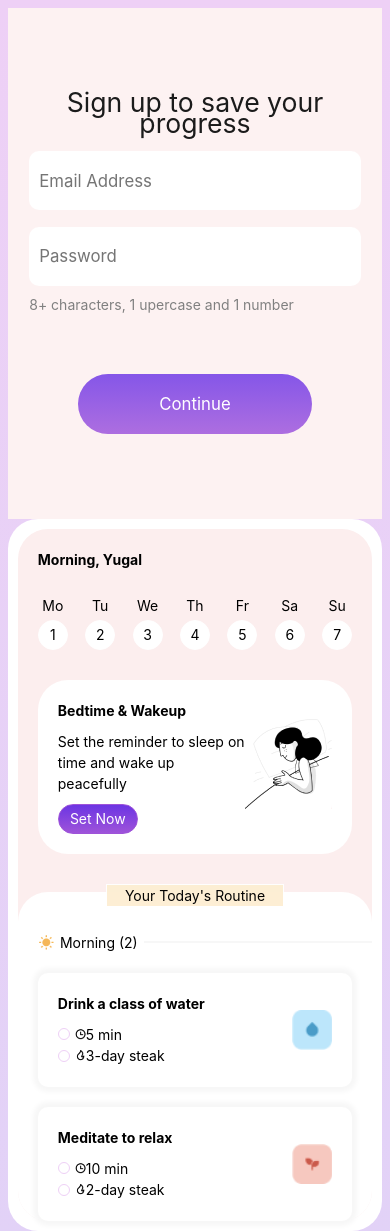
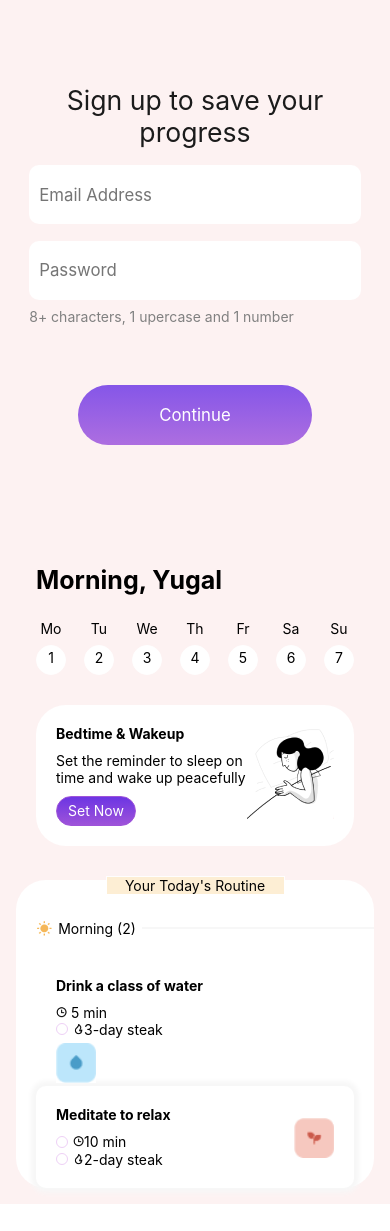
Before and after one commit to itgirlschool/frontend15_js_project1, a website built with webpack: page markup/html/dashboard.html in a window 390 px wide. After the commit the page ends 1204 px from the top, so only its background shows below. Built offline with nearby package versions, Linux system fonts and the light colour scheme.

Commit message:
changes dashboard

```diff
--- /dev/null
+++ b/markup/css/dashboard.css
@@ -0,0 +1,193 @@
+@media (max-width: 767px) {
+    .dashboard{
+        background-color: var( --main-background);
+        margin: 0 auto;
+        padding: 16px;
+    }
+
+    .dashboard__title {
+        padding: 20px 0 30px 20px;
+        font-size: 25px;
+    }
+
+    .dashboard__calendar-days,
+    .dashboard__calendar-numbers {
+        justify-content: space-between;
+        padding: 0px 20px 0 20px;
+    }
+
+    .dashboard__calendar-days {
+        height: 20px;
+    }
+
+    .dashboard__calendar-numbers {
+        height: 30px;
+    }
+
+    .calendar-number {
+        border-radius: 50px;
+        background-color: white;
+        border: 1px solid white;
+        list-style-type: none;
+        height: 30px;
+        padding-top: 3px;
+        text-align: center;
+        width: 30px;
+    }
+
+    .calendar-number:hover {
+        border: 1px solid #9874ed;
+    }
+
+    /*добавить класс в js при нажатии*/
+    /*.calendar__number-active {
+        border: 1px solid #9874ed;
+        color: white;
+        background-image: var(--main-accent-gradient);
+    }*/
+
+    .calendar-day {
+        list-style-type: none;
+        height: 30px;
+        text-align: center;
+        width: 30px;
+        border-radius: 50%;
+    }
+
+    .dashboard__calendar-days,
+    .dashboard__calendar-numbers,
+    .dashboard__bedtime,
+    .dashboard__routine-water,
+    .dashboard__routine-relax,
+    .dashboard__routine__weather {
+        align-items: center;
+        display: flex;
+    }
+
+    .dashboard__bedtime {
+        background-color: white;
+        border-radius: 30px;
+        margin: 30px 20px;
+        padding: 20px;
+    }
+
+    .bedtime-button {
+        color: white;
+        border: .5px solid #9e53d9;
+        border-radius: 30px;
+        background: linear-gradient(#6c35e3, #9e53d9);
+        height: 30px;
+        margin-top: 10px;
+        width: 80px;
+    }
+
+    .bedtime-button:hover {
+        box-shadow: 0 0 10px 5px #9874ed;
+    }
+
+    .dashboard__routine-title {
+        background-color: #fdeed4;
+        border: 1px solid white;
+        margin: auto auto -15px auto;
+        max-width: 50%;
+        opacity: .99;
+        text-align: center;
+        z-index: 2;
+    }
+
+    .dashboard__routine {
+        background-color: white;
+        border-radius: 30px;
+        padding: 20px 0 0 20px;
+        z-index: 1;
+    }
+
+    .dashboard__routine-water,
+    .dashboard__routine-relax {
+        border-radius: 10px;
+        background-color: white;
+        box-shadow: 0 0 5px 5px #f7f7f7;
+        justify-content: space-between;
+        margin-right: 20px;
+        padding: 20px;
+    }
+
+    .dashboard__routine__weather {
+        margin: 20px 0;
+        text-align: center;
+    }
+
+    .dashboard__routine__weather-time {
+        margin: 0 5px;
+        min-width: 80px;
+    }
+
+    .dashboard__routine__weather-line {
+        align-content: stretch;
+        border: 1px solid #f7f7f7;
+        flex-basis: 70%;
+    }
+
+    .dashboard__routine-water {
+        margin-bottom: 20px;
+    }
+
+    .dashboard__routine__title,
+    .bedtime-title {
+        margin-bottom: 10px;
+    }
+
+    .check__div {
+        display: block;
+    }
+
+    .water-img,
+    .relax-img {
+        margin-top: 5px;
+        width: 40px;
+    }
+
+    .check__input {
+        opacity: 0;
+        position: absolute;
+        z-index: -1;
+    }
+
+    .check__input+label {
+        align-items: center;
+        display: inline-flex;
+        user-select: none;
+    }
+
+    .check__input+label::before {
+        content: '';
+        border: 1px solid #eed0f6;
+        border-radius: 50px;
+        background-repeat: no-repeat;
+        background-position: center center;
+        background-size: 50% 50%;
+        display: inline-block;
+        flex-shrink: 0;
+        flex-grow: 0;
+        height: 10px;
+        margin-right: 5px;
+        width: 10px;
+    }
+
+    /*стили при наведении курсора на радиокнопку*/
+
+    .check__input:not(:disabled):not(:checked)+label:hover::before {
+        border-color: #6e37e2;
+    }
+
+    /*стили при нажатии радиокнопки*/
+
+    .check__input:checked+label::before {
+        border-color: #6e37e2;
+
+        background-image: url("../images/radio.png");
+    }
+
+
+
+}
--- a/markup/css/main.css
+++ b/markup/css/main.css
@@ -4,6 +4,7 @@
 @import './helpers.css';
 @import './login.css';
 @import './edit-habit.css';
+@import './dashboard.css';
 
 * {
   box-sizing: border-box;
@@ -11,209 +12,3 @@
   font-family: -apple-system, BlinkMacSystemFont, 'Segoe UI', Roboto, Helvetica, Arial, sans-serif;
   margin: 0;
 }
-
-@media (max-width: 767px) {
-
-  .page {
-    margin: 2%;
-    background: linear-gradient(#eed0f6, #e2d2f7);
-    line-height: 150%;
-  }
-
-  .main {
-    margin: 0 auto;
-    border-radius: 30px;
-    background-color: white;
-    padding: 10px;
-  }
-
-  .main__article {
-    border-radius: 30px;
-    background-color: #fceeee;
-    margin: 0 auto;
-  }
-
-  .main__calendar-greetings {
-    padding: 20px 0 30px 20px;
-  }
-
-  .main__calendar-days,
-  .main__calendar-numbers {
-    justify-content: space-between;
-    padding: 0px 20px 0 20px;
-  }
-
-  .main__calendar-days {
-    height: 20px;
-  }
-
-  .main__calendar-numbers {
-    height: 30px;
-  }
-
-  .calendar-number {
-    border-radius: 50px;
-    background-color: white;
-    border: 1px solid white;
-    list-style-type: none;
-    height: 30px;
-    padding-top: 3px;
-    text-align: center;
-    width: 30px;
-  }
-
-  .calendar-number:hover {
-    border: 1px solid #9874ed;
-  }
-
-  /*добавить класс в js при нажатии*/
-  /*.calendar__number-active {
-      border: 1px solid #9874ed;
-      background: linear-gradient(#eed0f6, #e2d2f7);
-      color: white;
-  }*/
-
-  .calendar-day {
-    list-style-type: none;
-    height: 30px;
-    text-align: center;
-    width: 30px;
-  }
-
-  .main__calendar-days,
-  .main__calendar-numbers,
-  .main__bedtime,
-  .main__routine-water,
-  .main__routine-relax,
-  .main__routine__weather {
-    align-items: center;
-    display: flex;
-  }
-
-  .main__bedtime {
-    background-color: white;
-    border-radius: 30px;
-    margin: 30px 20px;
-    padding: 20px;
-  }
-
-  .bedtime-button {
-    color: white;
-    border: .5px solid #9e53d9;
-    border-radius: 30px;
-    background: linear-gradient(#6c35e3, #9e53d9);
-    height: 30px;
-    margin-top: 10px;
-    width: 80px;
-  }
-
-  .bedtime-button:hover {
-    box-shadow: 0 0 10px 5px #9874ed;
-  }
-
-  .main__routine-title {
-    background-color: #fdeed4;
-    border: 1px solid white;
-    margin: auto auto -15px auto;
-    max-width: 50%;
-    opacity: .99;
-    text-align: center;
-    z-index: 2;
-  }
-
-  .main__routine {
-    background-color: white;
-    border-radius: 30px;
-    padding: 20px 0 0 20px;
-    z-index: 1;
-  }
-
-  .main__routine-water,
-  .main__routine-relax {
-    border-radius: 10px;
-    background-color: white;
-    box-shadow: 0 0 5px 5px #f7f7f7;
-    justify-content: space-between;
-    margin-right: 20px;
-    padding: 20px;
-  }
-
-  .main__routine__weather {
-    margin: 20px 0;
-    text-align: center;
-  }
-
-  .main__routine__weather-time {
-    margin: 0 5px;
-    min-width: 80px;
-  }
-
-  .main__routine__weather-line {
-    align-content: stretch;
-    border: 1px solid #f7f7f7;
-    flex-basis: 70%;
-  }
-
-  .main__routine-water {
-    margin-bottom: 20px;
-  }
-
-  .main__routine__title,
-  .bedtime-title {
-    margin-bottom: 10px;
-  }
-
-  .check__div {
-    display: block;
-  }
-
-  .water-img,
-  .relax-img {
-    margin-top: 5px;
-    width: 40px;
-  }
-
-  .check__input {
-    opacity: 0;
-    position: absolute;
-    z-index: -1;
-  }
-
-  .check__input+label {
-    align-items: center;
-    display: inline-flex;
-    user-select: none;
-  }
-
-  .check__input+label::before {
-    content: '';
-    border: 1px solid #eed0f6;
-    border-radius: 50px;
-    background-repeat: no-repeat;
-    background-position: center center;
-    background-size: 50% 50%;
-    display: inline-block;
-    flex-shrink: 0;
-    flex-grow: 0;
-    height: 10px;
-    margin-right: 5px;
-    width: 10px;
-  }
-
-  /*стили при наведении курсора на радиокнопку*/
-
-  .check__input:not(:disabled):not(:checked)+label:hover::before {
-    border-color: #6e37e2;
-  }
-
-  /*стили при нажатии радиокнопки*/
-
-  .check__input:checked+label::before {
-    border-color: #6e37e2;
-
-    background-image: url("../images/radio.png");
-  }
-
-
-
-}
--- a/markup/html/dashboard.html
+++ b/markup/html/dashboard.html
@@ -11,21 +11,17 @@
 
 <body>
 
-  <body class="page">
+  <body>
 
-    <main class="main">
+    <main>
 
-      <article class="main__article">
-
-        <section class="main__calendar">
-
-          <h2 class="main__calendar-greetings">
+      <section class="dashboard">
+        <h2 class="dashboard__title">
           Morning, Yugal
         </h2>
 
-          <section class="main__calendar-section">
-
-            <ul class="main__calendar-days">
+        <section class="dashboard__calendar">
+          <ul class="dashboard__calendar-days">
             <li class="calendar-day">Mo</li>
             <li class="calendar-day">Tu</li>
             <li class="calendar-day">We</li>
@@ -35,7 +31,7 @@
             <li class="calendar-day">Su</li>
           </ul>
 
-            <div class="main__calendar-numbers">
+          <div class="dashboard__calendar-numbers">
             <li class="calendar-number">1</li>
             <li class="calendar-number">2</li>
             <li class="calendar-number">3</li>
@@ -45,13 +41,12 @@
             <li class="calendar-number">7</li>
           </div>
 
-          </section>
 
         </section>
 
-        <section class="main__bedtime">
+        <section class="dashboard__bedtime">
 
-          <section class="main__bedtime-text">
+          <section class="dashboard__bedtime-text">
             <h3 class="bedtime-title">
               Bedtime & Wakeup
             </h3>
@@ -62,37 +57,39 @@
 
           </section>
 
-          <section class="main__bedtime-img">
+          <section class="dashboard__bedtime-img">
             <img class="bedtime-img" src="../images/girl.png" alt="girl">
           </section>
 
         </section>
 
-        <div class="main__routine-title">
-          <p class="main__routine-title-p">Your Today's Routine</p>
+        <div class="dashboard__routine-title">
+          <p class="dashboard__routine-title-p">Your Today's Routine</p>
         </div>
 
-        <section class="main__routine">
+        <section class="dashboard__routine">
 
-          <section class="main__routine__weather">
-            <img class="main__routine__weather-img" src="../images/sun.png" alt="sun">
-            <p class="main__routine__weather-time">Morning (2)</p>
-            <div class="main__routine__weather-line"></div>
+          <section class="dashboard__routine__weather">
+            <img class="dashboard__routine__weather-img" src="../images/sun.png" alt="sun">
+            <p class="dashboard__routine__weather-time">Morning (2)</p>
+            <div class="dashboard__routine__weather-line"></div>
 
           </section>
 
-          <section class="main__routine-water">
-            <section class="main__routine__water-text">
+          <section class="dashboard__routine">
+            <section class="dashboard__routine__water">
 
-              <h3 class="main__routine__title">Drink a class of water</h3>
+              <h3 class="dashboard__routine__title">Drink a class of water</h3>
 
               <div class="check__div">
 
                 <input class="check__input input__water-time1" type="radio" id="water_time1" name="water_time"
                   value="5min">
 
-                <label for="water_time1"><img class="main__routine__water-img" src="../images/clock.png" alt="time">5
-                  min</label>
+                <p class="check__div-text">
+                  <img class="dashboard__routine__water-img" src="../images/clock.png" alt="time">
+                  5 min
+                </p>
 
               </div>
 
@@ -101,31 +98,33 @@
                 <input class="check__input input__water-time2" type="radio" id="water_time2" name="water_time"
                   value="3day">
 
-                <label for="water_time2"><img class="main__routine__water-img" src="../images/fire.png" alt="fire">3-day
+                <label for="water_time2"><img class="dashboard__routine__water-img" src="../images/fire.png"
+                    alt="fire">3-day
                   steak</label>
 
               </div>
 
             </section>
 
-            <section class="main__routine__water-image">
+            <section class="dashboard__routine__water-image">
               <img class="water-img" src="../images/water.png" alt="water">
             </section>
 
           </section>
 
-          <section class="main__routine-relax">
+          <section class="dashboard__routine-relax">
 
-            <section class="main__routine__relax-text">
+            <section class="dashboard__routine__relax-text">
 
-              <h3 class="main__routine__title">Meditate to relax</h3>
+              <h3 class="dashboard__routine__title">Meditate to relax</h3>
 
               <div class="check__div">
 
                 <input class="check__input input__relax-time1" type="radio" id="relax_time1" name="relax_time"
                   value="10 min">
 
-                <label for="relax_time1"><img class="main__routine__relax-img" src="../images/clock.png" alt="time">10
+                <label for="relax_time1"><img class="dashboard__routine__relax-img" src="../images/clock.png"
+                    alt="time">10
                   min</label>
 
               </div>
@@ -135,14 +134,15 @@
                 <input class="check__input input__relax-time1" type="radio" id="relax_time2" name="relax_time"
                   value="2day">
 
-                <label for="relax_time2"><img class="main__routine__relax-img" src="../images/fire.png" alt="fire">2-day
+                <label for="relax_time2"><img class="dashboard__routine__relax-img" src="../images/fire.png"
+                    alt="fire">2-day
                   steak</label>
 
               </div>
 
             </section>
 
-            <section class="main__routine__relax-image">
+            <section class="dashboard__routine__relax-image">
               <img class="relax-img" src="../images/flower.png" alt="flower">
             </section>
 
@@ -159,7 +159,7 @@
 
 
 
-      </article>
+      </section>
 
     </main>
 
--- a/src/presenters/login-presenter.js
+++ b/src/presenters/login-presenter.js
@@ -17,6 +17,5 @@ export class LoginPresenter {
     }
 
     _handleLoginBtnClick() {
-        //
     }
 }
--- a/src/views/login-view.js
+++ b/src/views/login-view.js
@@ -27,6 +27,6 @@ export class LoginView {
 
 
     setLoginBtnClickHandler(callback) {
-        this.getElement().querySelector(`.login-page__form-button`).addEventListener(`click`, callback);
+        document.querySelector(`.login-page__form-button`).addEventListener(`click`, callback);
     }
 }
```
Lines whose indentation alone changed are shown as unchanged.
